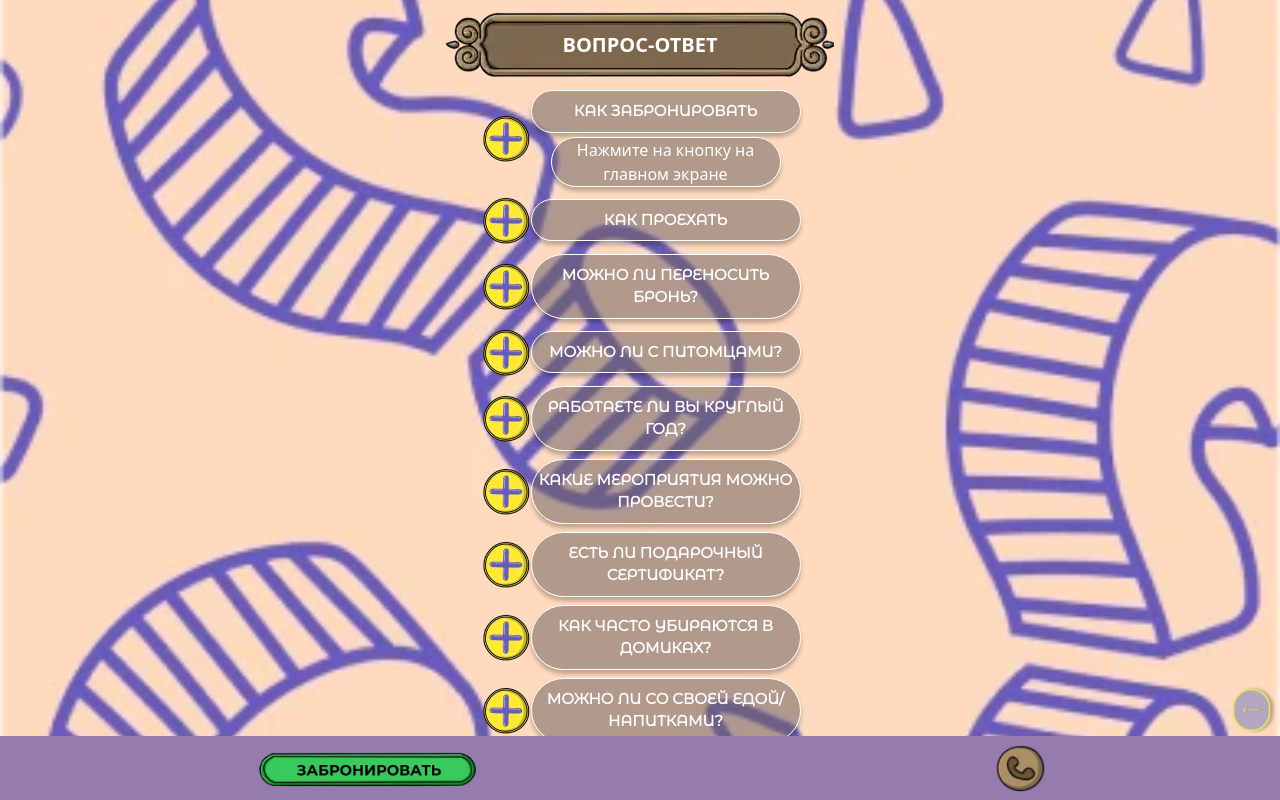
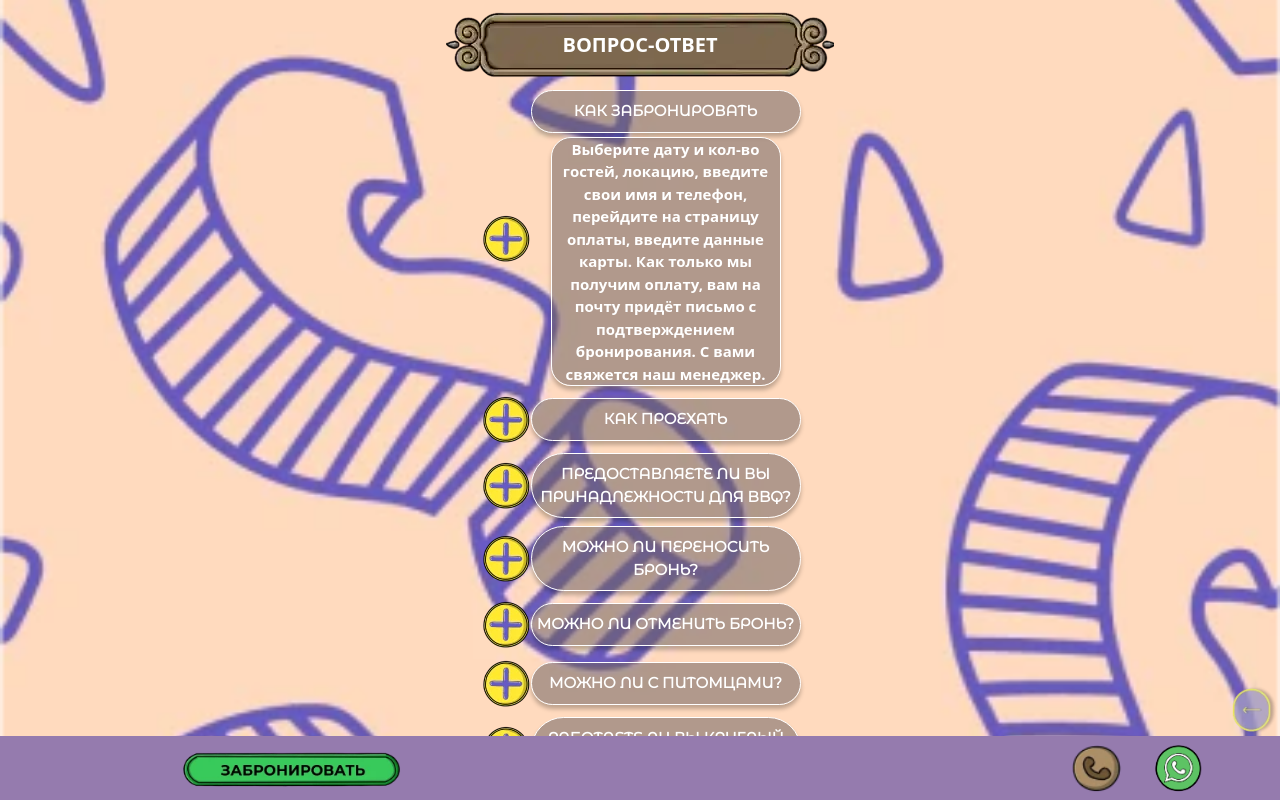
Before and after one commit to Jirafek/inksha-country-club, a React (Vite) app: page /faq in a window 1280 px wide. Both pictures are taken after a click on the picture 505 px from the left and 115 px from the top of the page. Shown: the top 800 px of the page. Built offline with nearby package versions, Linux system fonts and the light colour scheme.

Commit message:
fix: issues from github

```diff
--- a/src/components/Home/FixedFuter.jsx
+++ b/src/components/Home/FixedFuter.jsx
@@ -18,9 +18,12 @@ const FixedFuter = ({ link, needRotate }) => {
                         <img style={{ transform: `rotate(${needRotate ? -90 : 0}deg)` }} className='h-11' src="/image/to_top_button.webp" alt="" />
                     </button>
             }
-            <div className='bg-[#957BAE] h-full w-full flex items-center justify-around'>
+            <div className='bg-[#957BAE] h-full w-full flex items-center justify-around relative'>
                 <a href="https://bronirui-online.ru/iksha-country-club">
                     <img className='w-[302px]' src="/image/booking_button.webp" alt="" />
+                </a>
+                <a href="https://wa.me/79859091202" target="_blanc">
+                    <img className="h-[65px] absolute right-[70px] top-1/2 -translate-y-1/2" src="/image/wa_ft.png" alt="" />
                 </a>
                 <a href="tel:+79859091202">
                     <img className='h-[58px] w-[61px]' src="/image/call.webp" alt="" />
--- a/src/pages/FAQ.jsx
+++ b/src/pages/FAQ.jsx
@@ -5,39 +5,47 @@ import { Helmet } from "react-helmet";
 const faq_data = [
     {
         question: 'КАК ЗАБРОНИРОВАТЬ',
-        answer: 'Нажмите на кнопку на главном экране'
+        answer: 'Выберите дату и кол-во гостей, локацию, введите свои имя и телефон, перейдите на страницу оплаты, введите данные карты. Как только мы получим оплату, вам на почту придёт письмо с подтверждением бронирования. С вами свяжется наш менеджер.'
     },
     {
         question: 'КАК ПРОЕХАТЬ',
-        answer: 'Посмотрите видео в разделе контакты'
+        answer: 'Мы находимся в 25км от МКАД по Дмитровскому шоссе. Добраться можно на своем транспорте, вбив в навигатор "Икша Кантри Клаб", либо на такси от метро Алтуфьево, либо на электричке от Совёловского вокзала до станции Трудовая и затем 5 минут на такси.'
+    },
+    {
+        question: 'ПРЕДОСТАВЛЯЕТЕ ЛИ ВЫ ПРИНАДЛЕЖНОСТИ ДЛЯ BBQ?',
+        answer: 'Да! В бронирование входит мешок угля (2.5кг), розжиг (150мл), решетка и шампура (4шт)'
     },
     {
         question: 'МОЖНО ЛИ ПЕРЕНОСИТЬ БРОНЬ?',
-        answer: 'Да, можно!'
+        answer: 'Бронь можно переносить за 24 часа до заезда. Переносить бронь можно только 1 раз.'
     },
     {
-        question: 'МОЖНО  ЛИ С ПИТОМЦАМИ?',
-        answer: 'Конечно'
+        question: 'МОЖНО ЛИ ОТМЕНИТЬ БРОНЬ?',
+        answer: 'Отмена брони возможна по согласованию с менеджером за 2 недели до мероприятия.',
+    },
+    {
+        question: 'МОЖНО ЛИ С ПИТОМЦАМИ?',
+        answer: 'Мы любим животных. Не забудьте нас предупредить о породе вашего хвостатого при бронировании.',
     },
     {
         question: 'РАБОТАЕТЕ ЛИ ВЫ КРУГЛЫЙ ГОД?',
-        answer: 'Всегда!'
+        answer: 'Да',
     },
     {
         question: 'КАКИЕ МЕРОПРИЯТИЯ МОЖНО ПРОВЕСТИ?',
-        answer: 'По вашим желаниям - любые'
+        answer: 'Мы проводим все виды мероприятий. Если какое-то мероприятие мы не проводим, смотрите первый пункт :).',
     },
     {
         question: 'ЕСТЬ ЛИ ПОДАРОЧНЫЙ СЕРТИФИКАТ?',
-        answer: 'Конечно!'
+        answer: 'Вы можете осуществить бронь даты или услуги в подарок, сообщив об этом менеджеру. При необходимости мы вышлем вам онлайн-сертификат',
     },
     {
         question: 'КАК ЧАСТО УБИРАЮТСЯ В ДОМИКАХ?',
-        answer: 'Каждый день'
+        answer: 'Перед заездом каждого гостя. Локации мы просим оставлять в опрятном состоянии, либо оплачивать клининг. При необходимости для ваших мероприятий предусмотрена работа клинера за доп. плату',
     },
     {
-        question: 'МОЖНО ЛИ СО СВОЕЙ ЕДОЙ/ НАПИТКАМИ?',
-        answer: 'Да, конечно'
+        question: 'МОЖНО ЛИ СО СВОЕЙ ЕДОЙ/НАПИТКАМИ?',
+        answer: 'Да!',
     },
 ];
 
@@ -66,12 +74,12 @@ const FAQ = () => {
 корпоратив, тимбилдинг, цена, на природе, у воды, катание, домик, беседки"
                 />
             </Helmet>
-        <section style={{ backgroundImage: 'url(/image/faq_bg.webp)' }} className="relative back_settings h-[851px]">
+            <section style={{ backgroundImage: 'url(/image/faq_bg.webp)' }} className="relative back_settings">
                 <div className="flex flex-col items-center justify-center relative h-[90px] z-10">
                     <img className="absolute" src="/image/titles_bg.webp" alt="" />
                     <h2 className="text-[20px] text-white z-10 font-bold">ВОПРОС-ОТВЕТ</h2>
                 </div>
-            <div className="flex justify-center flex-col items-center gap-2">
+                <div className="flex justify-center flex-col items-center gap-2 pb-[100px]">
                     {
                         faq_data.map((el, i) => (
                             <div className="flex items-center">
@@ -80,7 +88,7 @@ const FAQ = () => {
                                     <div className="rounded-[60px] border border-white w-[270px] py-[9px] monterey text-white text-center flex justify-center font-extrabold items-center text-[15px]" style={{ backgroundColor: 'rgba(111, 98, 98, 0.54)', boxShadow: '0px 4px 4px 0px rgba(0, 0, 0, 0.25)' }}>
                                         {el.question}
                                     </div>
-                                <div style={{ backgroundColor: 'rgba(111, 98, 98, 0.54)', boxShadow: '0px 4px 4px 0px rgba(0, 0, 0, 0.25)', display: `${expandedQuestion === i ? 'flex' : 'none'}` }} className="flex w-[230px] text-white text-center px-1 rounded-[60px] border border-white justify-center items-center">
+                                    <div style={{ backgroundColor: 'rgba(111, 98, 98, 0.54)', boxShadow: '0px 4px 4px 0px rgba(0, 0, 0, 0.25)', display: `${expandedQuestion === i ? 'flex' : 'none'}` }} className="flex w-[230px] text-white text-[15px] font-semibold text-center px-1 rounded-[20px] border border-white justify-center items-center">
                                         {el.answer}
                                     </div>
                                 </div>
--- a/src/pages/LocationsSlider.jsx
+++ b/src/pages/LocationsSlider.jsx
@@ -91,13 +91,14 @@ const LocationsSlider = () => {
         nextArrow: <CustomNextArrow />,
         prevArrow: <CustomPrevArrow />,
     };
-    const { register, handleSubmit, formState: { errors } } = useForm();
+    const { register, handleSubmit, formState: { errors }, reset } = useForm();
 
     const onSubmit = (data) => {
 
         emailjs.send("service_a1dan7b", "template_avgrkli", data, "V_IkuqWqNwJlUw72K")
             .then((result) => {
                 alert('Форма успешно отправлена!');
+                reset()
             }, (error) => {
                 alert('Ошибка при отправке формы');
             }); // sending to email
@@ -161,20 +162,20 @@ const LocationsSlider = () => {
                                     </div>
                                 </div>
                             </div>
-                            <div className="flex justify-center px-4 pb-[80px]">
-                                <form onSubmit={handleSubmit(onSubmit)} className="flex flex-col w-full items-center px-5 border-[3px] border-[#4F8B36] bg-[#B5EAC9] rounded-[10px] pb-[25px] relative">
-                                    <p className="text-[20px] font-bold mb-[7px]">Перезвоните мне</p>
-                                    <input {...register('name', { required: true })} style={{ borderColor: 'rgba(0, 0, 0, 0.50)', backgroundColor: 'rgba(217, 217, 217, 0.50)' }} className="w-full rounded-[10px] text-[13px] pl-[13px] py-[6px] mb-[2px] border" placeholder="имя" type="text" />
-                                    <input {...register('phone', { required: true })} style={{ borderColor: 'rgba(0, 0, 0, 0.50)', backgroundColor: 'rgba(217, 217, 217, 0.50)' }} className="w-full rounded-[10px] text-[13px] pl-[13px] py-[6px] mb-[2px] border" placeholder="телефон" type="text" />
-                                    <button type="submit" style={{ transform: 'translateX(-50%)' }} className="absolute -bottom-3 left-1/2 bg-[#0CF259] text-[13px] py-[2px] px-[40px] border-black border-[2px] rounded-[10px]">
-                                        гоу
-                                    </button>
-                                </form>
-                            </div>
                         </div>
                     ))
                 }
             </Slider>
+            <div className="flex justify-center px-4 pb-[150px]">
+                <form onSubmit={handleSubmit(onSubmit)} className="flex flex-col w-full items-center px-5 border-[3px] border-[#4F8B36] bg-[#B5EAC9] rounded-[10px] pb-[25px] relative">
+                    <p className="text-[20px] font-bold mb-[7px]">Перезвоните мне</p>
+                    <input {...register('name', { required: true })} style={{ borderColor: 'rgba(0, 0, 0, 0.50)', backgroundColor: 'rgba(217, 217, 217, 0.50)' }} className="w-full rounded-[10px] text-[13px] pl-[13px] py-[6px] mb-[2px] border" placeholder="имя" type="text" />
+                    <input {...register('phone', { required: true })} style={{ borderColor: 'rgba(0, 0, 0, 0.50)', backgroundColor: 'rgba(217, 217, 217, 0.50)' }} className="w-full rounded-[10px] text-[13px] pl-[13px] py-[6px] mb-[2px] border" placeholder="телефон" type="text" />
+                    <button type="submit" style={{ transform: 'translateX(-50%)' }} className="absolute -bottom-3 left-1/2 bg-[#0CF259] text-[13px] py-[2px] px-[40px] border-black border-[2px] rounded-[10px]">
+                        Отправить
+                    </button>
+                </form>
+            </div>
             <FixedFuter link="/#locations" needRotate={true} />
         </section>
     );
```
Also changed, not shown: public/image/wa_ft.png (added), 1 other file (tests, documents, lock files or other folders). Lines whose indentation alone changed are shown as unchanged.
